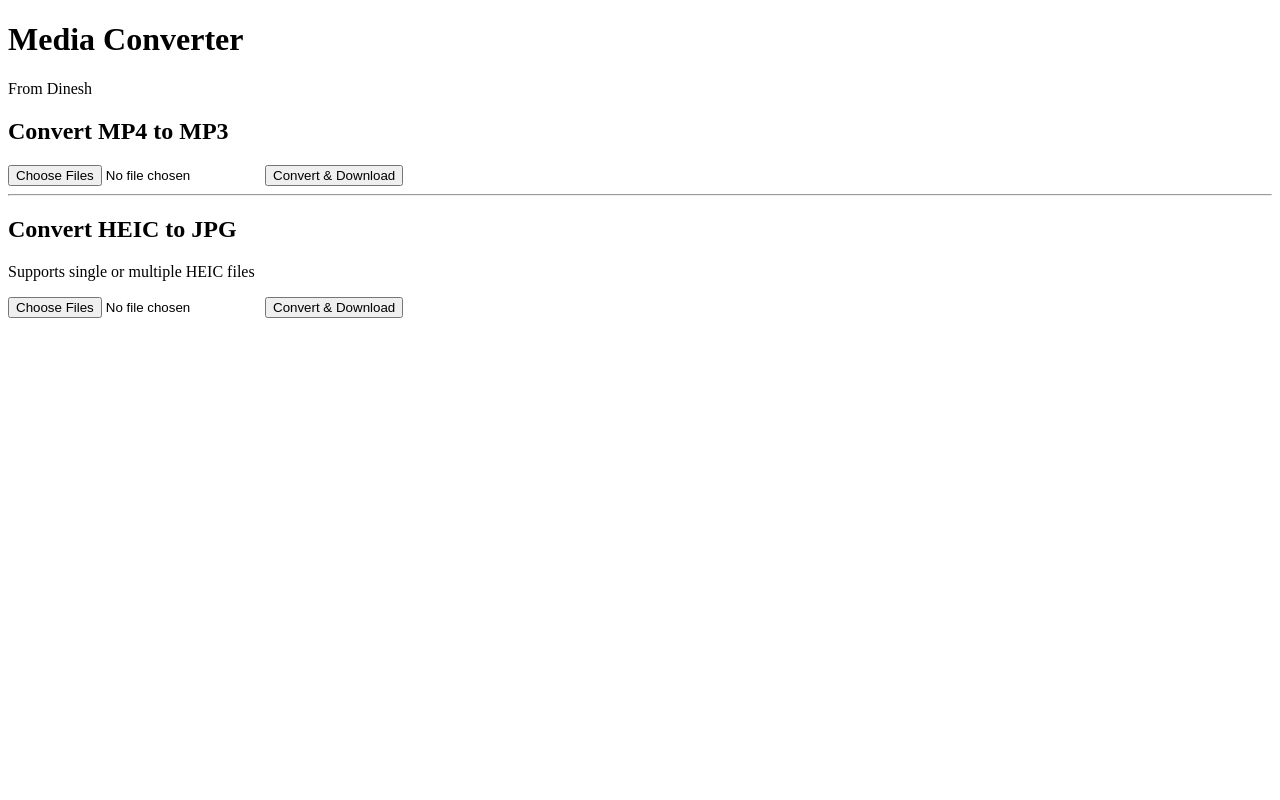
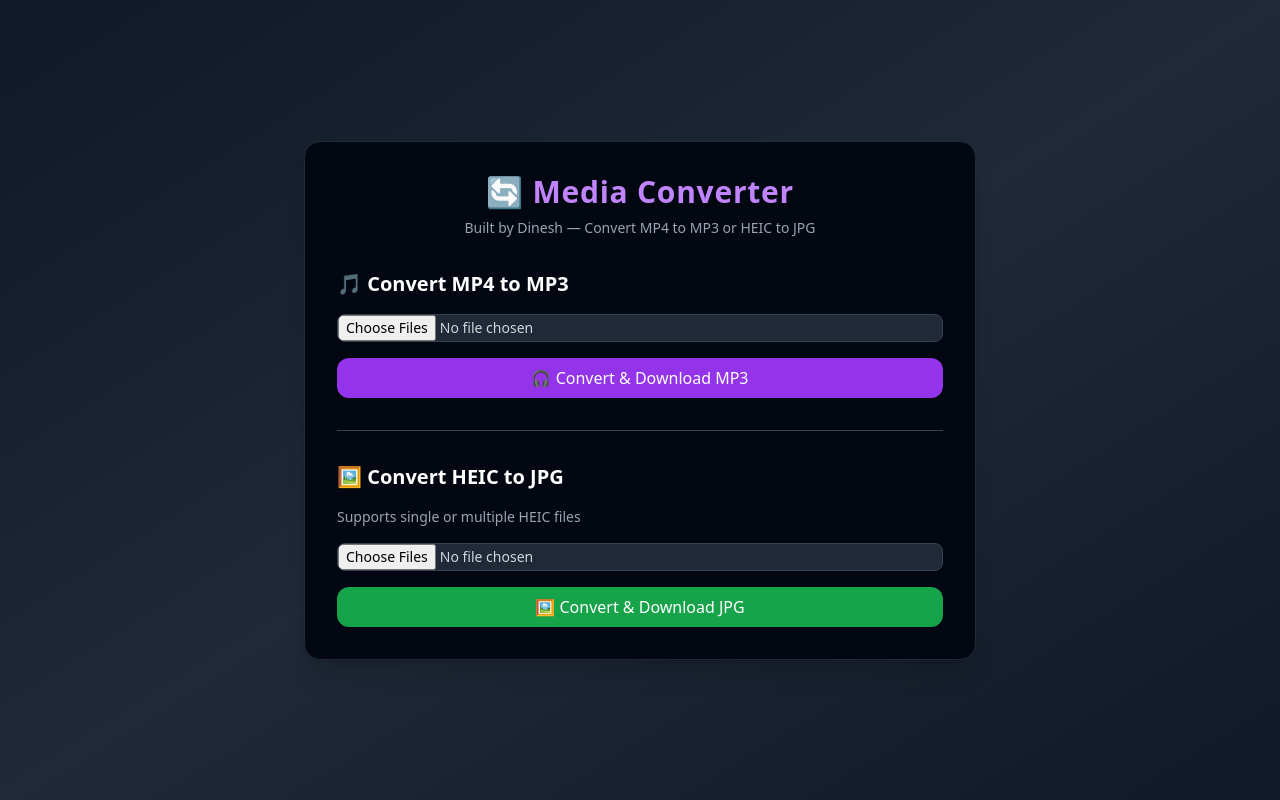
Before and after one commit to samdinesh73/mp3converter, a Flask app: page / in a window 1280 px wide. Run offline with Flask 3, Linux system fonts and the light colour scheme; some libraries are stand-ins or nearby versions.

Commit message:
UI UPDATE

```diff
--- a/templates/index.html
+++ b/templates/index.html
@@ -1,4 +1,4 @@
-<!DOCTYPE html>
+<!-- <!DOCTYPE html>
 <html>
 <head>
     <title>Media Converter</title>
@@ -22,4 +22,67 @@
         <button type="submit">Convert & Download</button>
     </form>
 </body>
+</html> -->
+
+<!DOCTYPE html>
+<html lang="en">
+<head>
+  <meta charset="UTF-8" />
+  <meta name="viewport" content="width=device-width, initial-scale=1.0" />
+  <title>Media Converter by Dinesh</title>
+  <script src="https://cdn.tailwindcss.com"></script>
+</head>
+<body class="bg-gradient-to-br from-gray-900 via-gray-800 to-gray-900 text-white min-h-screen flex items-center justify-center px-4 py-10">
+
+  <div class="w-full max-w-2xl bg-gray-950 rounded-2xl shadow-xl p-8 space-y-8 border border-gray-800">
+    <header class="text-center space-y-2">
+      <h1 class="text-3xl font-bold tracking-wide text-purple-400">🔄 Media Converter</h1>
+      <p class="text-sm text-gray-400">Built by Dinesh — Convert MP4 to MP3 or HEIC to JPG</p>
+    </header>
+
+    <section class="space-y-4">
+      <h2 class="text-xl font-semibold text-white">🎵 Convert MP4 to MP3</h2>
+      <form method="POST" action="/convert_mp3" enctype="multipart/form-data" class="space-y-4">
+        <input
+          type="file"
+          name="video"
+          accept=".mp4"
+          multiple
+          required
+          class="block w-full text-sm text-gray-300 bg-gray-800 border border-gray-700 rounded-lg cursor-pointer focus:outline-none"
+        />
+        <button
+          type="submit"
+          class="w-full bg-purple-600 hover:bg-purple-700 text-white py-2 px-4 rounded-xl font-medium transition duration-200"
+        >
+          🎧 Convert & Download MP3
+        </button>
+      </form>
+    </section>
+
+    <hr class="border-gray-700" />
+
+    <section class="space-y-4">
+      <h2 class="text-xl font-semibold text-white">🖼️ Convert HEIC to JPG</h2>
+      <p class="text-sm text-gray-400">Supports single or multiple HEIC files</p>
+      <form method="POST" action="/convert_jpg" enctype="multipart/form-data" class="space-y-4">
+        <input
+          type="file"
+          name="heic_image"
+          accept=".heic"
+          multiple
+          required
+          class="block w-full text-sm text-gray-300 bg-gray-800 border border-gray-700 rounded-lg cursor-pointer focus:outline-none"
+        />
+        <button
+          type="submit"
+          class="w-full bg-green-600 hover:bg-green-700 text-white py-2 px-4 rounded-xl font-medium transition duration-200"
+        >
+          🖼️ Convert & Download JPG
+        </button>
+      </form>
+    </section>
+  </div>
+
+</body>
 </html>
```
